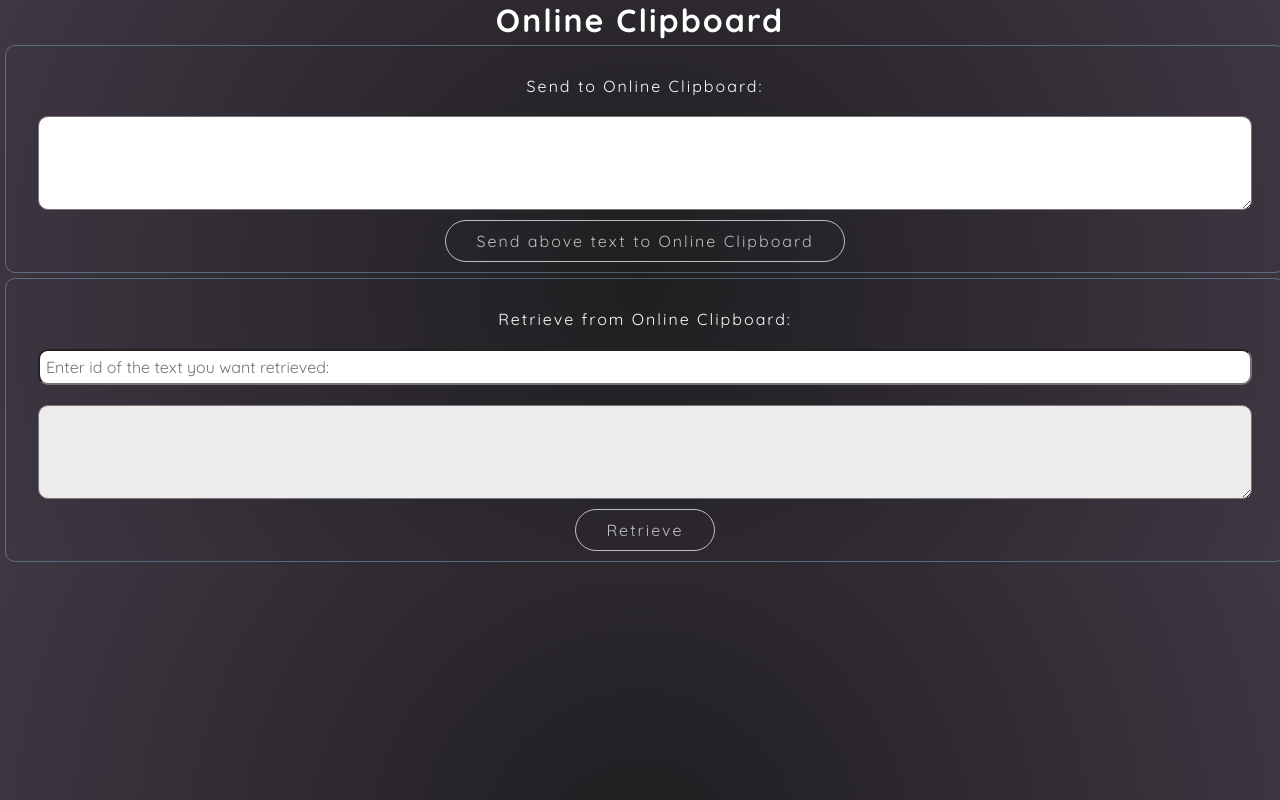
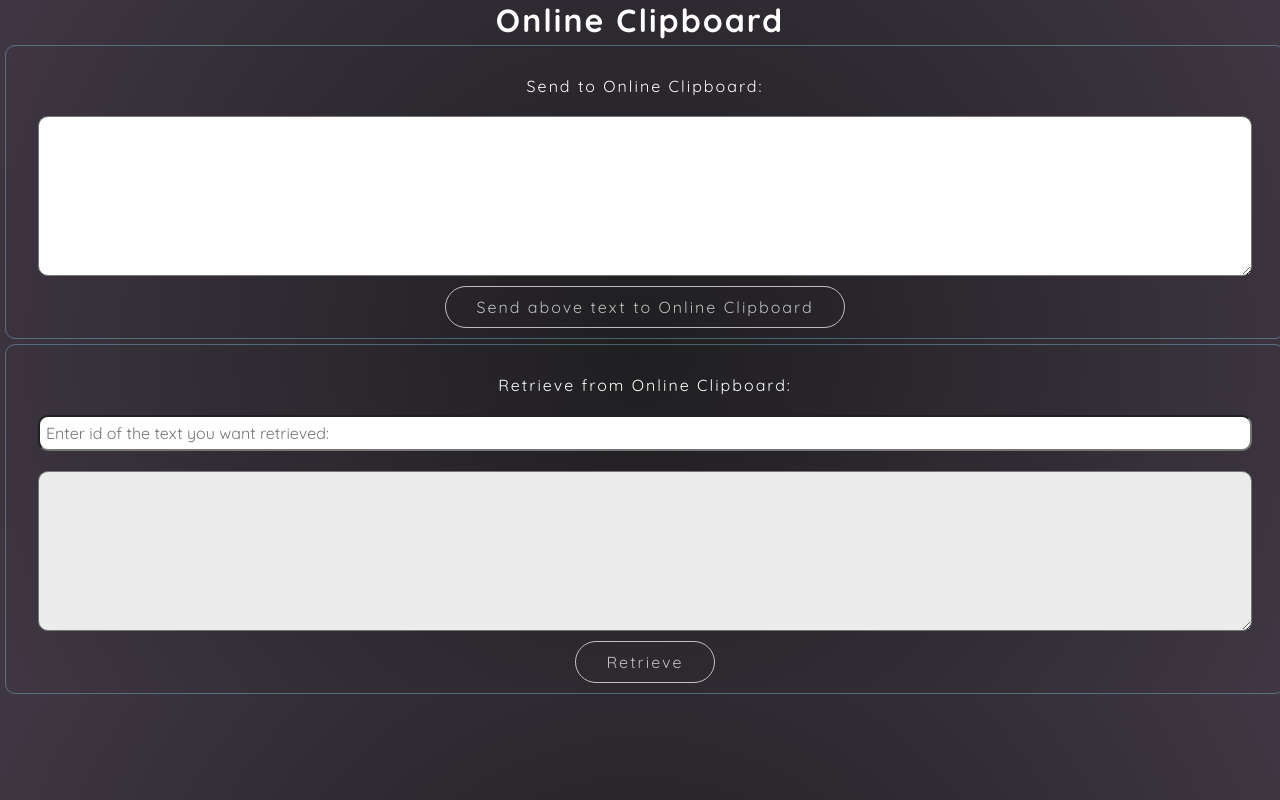
Before and after one commit to M-Jamal-K/Online-ClipBoard, a React (Create React App) app: page / in a window 1280 px wide. Built offline with nearby package versions, Linux system fonts and the light colour scheme; no server answers.

Commit message:
fixing minor issues

```diff
--- a/src/App.js
+++ b/src/App.js
@@ -5,7 +5,7 @@ import { useFetch } from "./hooks/useFetch";
 
 function App() {
   const { data } = useFetch(
-    "https://json-server-rest-api.glitch.me/userData",
+    "https://json-server-rest-api.glitch.me/userData?id=true",
     "null"
   );
   if (data) {
--- a/src/components/Form.module.css
+++ b/src/components/Form.module.css
@@ -24,6 +24,9 @@
   font-size: 1em;
   outline: none;
 }
+.label > textarea{
+  min-height: 10rem;
+}
 .lblname {
   padding: 20px;
 }
--- a/src/hooks/useFetch.js
+++ b/src/hooks/useFetch.js
@@ -21,7 +21,7 @@ export const useFetch = (url, val, option) => {
           setError(null);
         } catch (err) {
           setIsPending(false);
-          setError("Could not Post the data");
+          setError("Something Went Wrong :(");
           console.log(err.message);
         }
       }; // end of fetchData function
```
